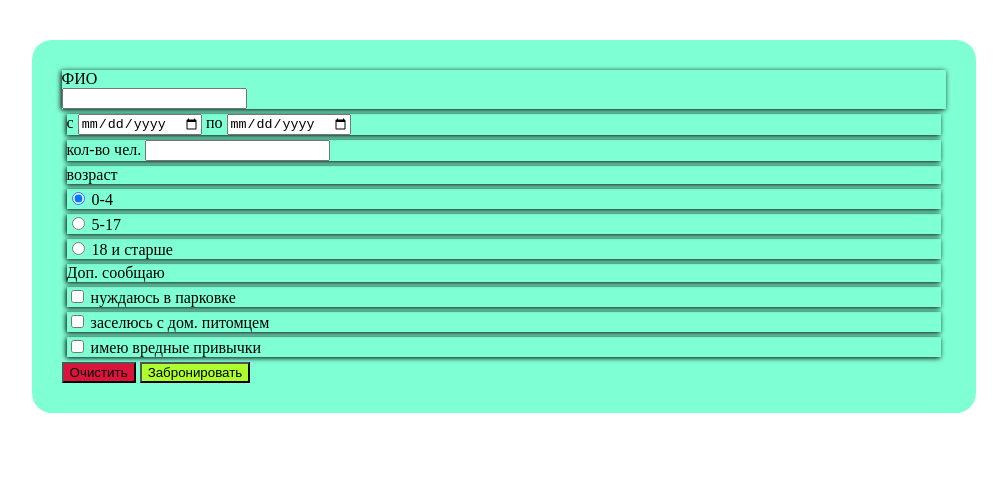
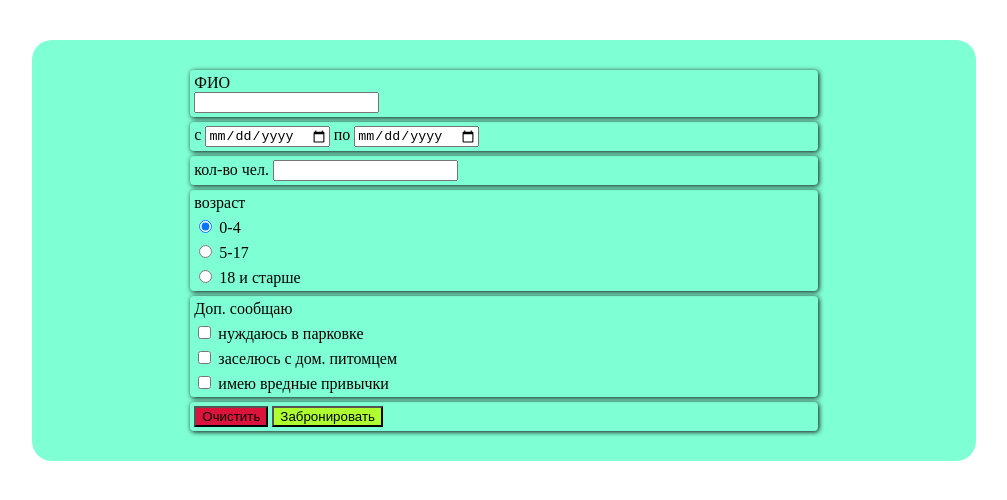
Before and after one commit to ClassZak/WebPract, a plain HTML site: page Pract13/index.html in a window 1280 px wide. Shown: the whole page, without its empty margins (136-1143 px from the left). Drawn offline with Linux system fonts and the light colour scheme.

Commit message:
Вынес стиля карточек с тенями в отдельный класс

```diff
--- a/Pract13/index.html
+++ b/Pract13/index.html
@@ -10,23 +10,24 @@
 </head>
 <body>
 	<form name="form1">
-		<div>
+		<div class="shadow-card">
 			<label for="surname">ФИО</label>
 			<input type="text" name="surname" required>
 		</div>
 
-		<div>
+		<div class="shadow-card">
 			<label for="inputDate">с</label>
 			<input type="date" name="inputDate" required>
 			<label for="inputDate2">по</label>
 			<input type="date" name="inputDate2" required>
 		</div>
 
-		<div>
+		<div class="shadow-card">
 			<label for="numberPeople">кол-во чел.</label>
 			<input type="number" name="numberPeople" required>
 		</div>
 
+		<div class="shadow-card">
 			<div>
 				<label for="age">возраст</label>
 			</div>
@@ -42,7 +43,9 @@
 				<input type="radio" name="age" value="18 и cтарше">
 				<label for="age">18 и старше</label>
 			</div>
+		</div>
 
+		<div class="shadow-card">
 			<div>
 				<label for="additional">Доп. сообщаю</label>
 			</div>
@@ -58,9 +61,12 @@
 				<input type="checkbox" name="additional" value="имею вредные привычки">
 				<label for="additional">имею вредные привычки</label>
 			</div>
+		</div>
 
+		<div class="shadow-card">
 			<input type="reset" value="Очистить">
 			<input type="submit" value="Забронировать">
+		</div>
 	</form>
 
 </body>
--- a/Pract13/style.css
+++ b/Pract13/style.css
@@ -2,10 +2,16 @@ form div input[type="text"]{
     display: block;
 }
 form div + div{
-    margin: 5px;
+    margin-top: 5px;
 }
-form div{
-    box-shadow: -1px 1px 5px black
+form > div{
+    padding: 4px;
+    border-radius: 4px;
+    width: 70%;
+}
+form > div{
+    margin-left: auto;
+    margin-right: auto;
 }
 
 form{
@@ -19,11 +25,11 @@ form{
     background-color: aquamarine;
 }
 .shadow-card{
-	box-shadow: 1px 1px 15px #111;
+	box-shadow: 1px 1px 5px #111;
 }
 @media (hover: hover) and (pointer: fine) {
 	.shadow-card:hover{
-		box-shadow: 1px 1px 20px #111;
+		box-shadow: 1px 1px 10px #111;
 	}
 }
 
```
Lines whose indentation alone changed are shown as unchanged.
